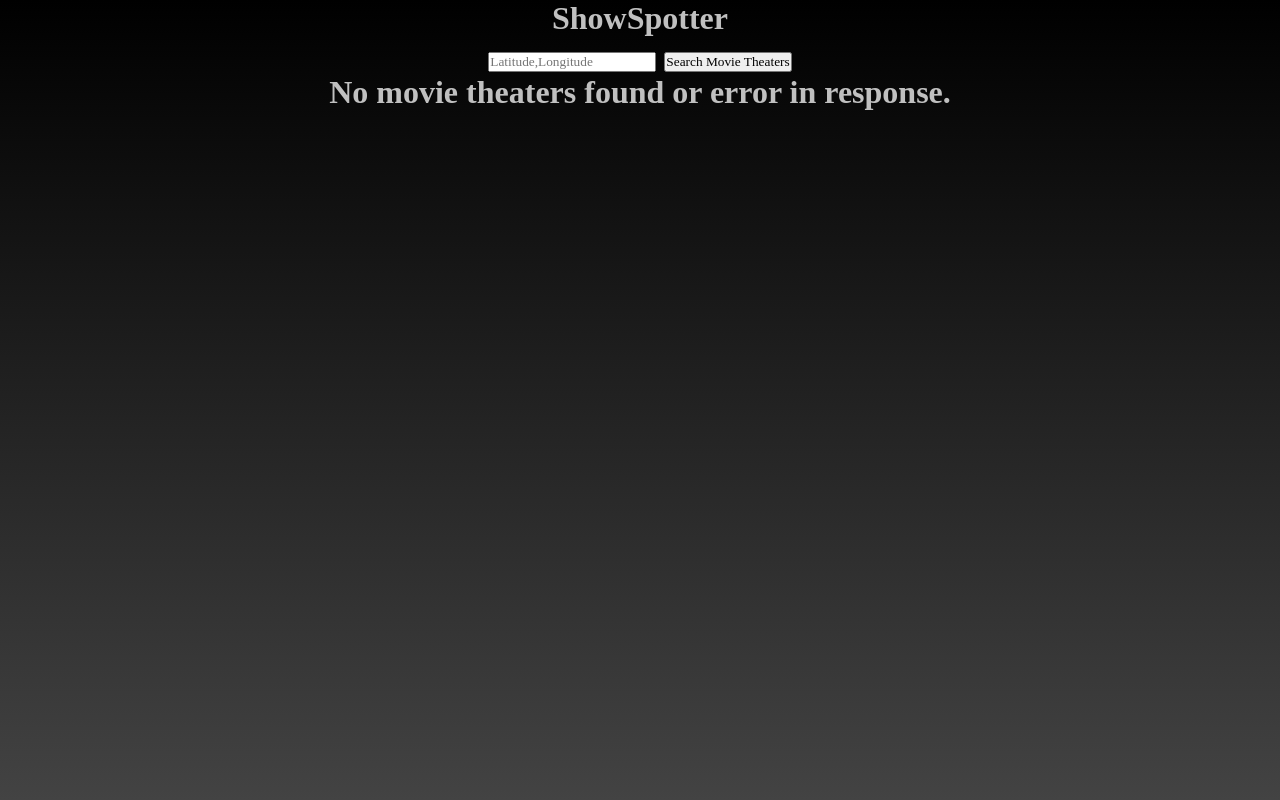
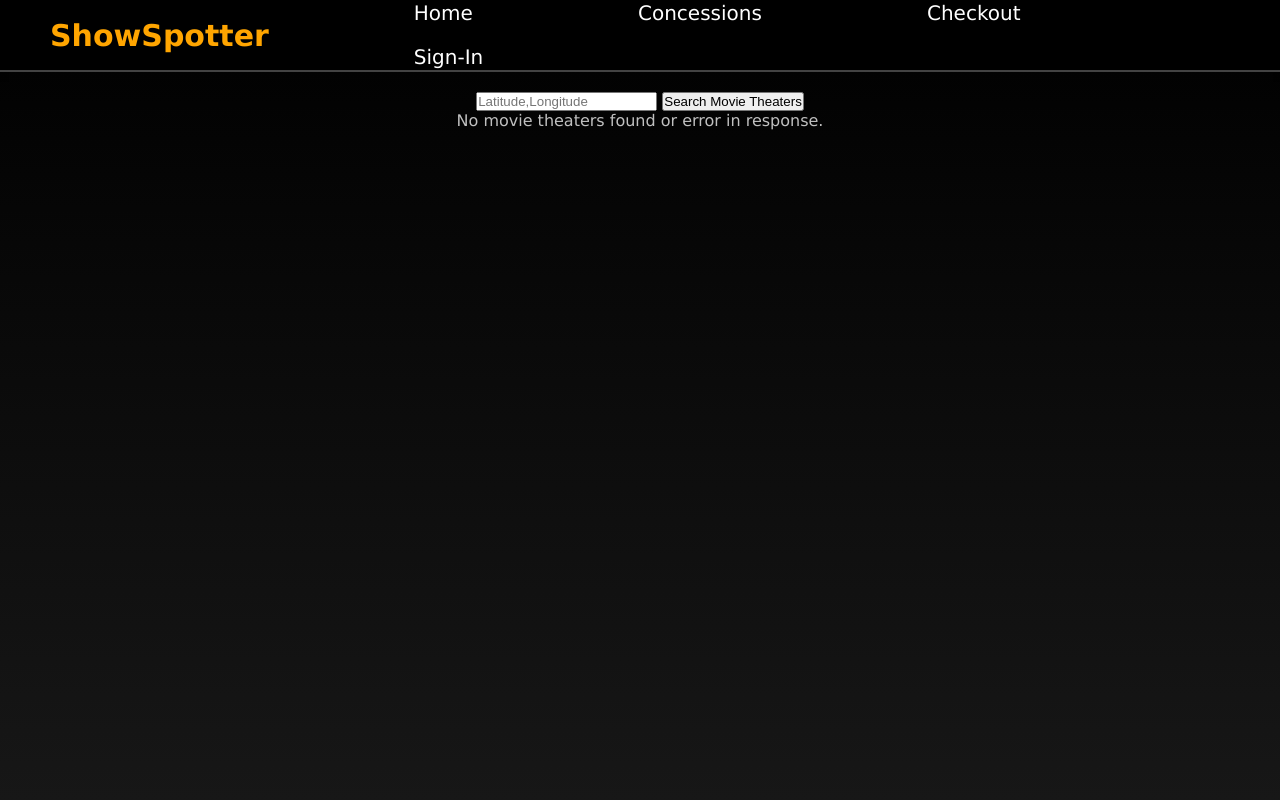
Before and after one commit to pgpdc/ShowSpotter, a PHP site: page / in a window 1280 px wide. Run offline with PHP 8.4, Linux system fonts and the light colour scheme.

Commit message:
Navbar & CSS Design + Cleanup Made changes to several php files to add navbar, made navbar.css, and edited several css

```diff
--- a/Styles/ShowTimes.css
+++ b/Styles/ShowTimes.css
@@ -1,94 +1,19 @@
 *{
     padding: 0%;
     margin: 0%;
-    font-family: 'Times New Roman', Times, serif;
+/*    font-family: 'Times New Roman', Times, serif;*/
+
 }
 
 body{
     font-family: "Verdana", "Geneva", sans-serif;
-    background: linear-gradient(to bottom, #000000, #434343);
+    background: linear-gradient(to bottom, #000000, #171717);
     color: #C0C0C0;
     text-align: center;
     display: flex;
     flex-direction: column;
     min-height: 100vh;
 }
-
-nav{
-    display: grid;
-    grid-template-columns: auto 1fr;
-    align-items: center;
-    grid-column-gap: 50px;
-    grid-template-rows: 70px;
-    box-shadow: 0 5px 5px rgba(0,0,0,0.15);
-    position: sticky;
-    top: 0;
-    background-color: white;
-    padding-left: 20px;
-    padding-right: 20px;
-}
-
-nav .brand{
-    font-size: 28px;
-    font-weight: bold;
-    color: orange;
-}
-
-nav a{
-    text-decoration: none;
-    display: inline-block;
-    padding: 10px 35px;
-    transition: background-color 0.3s, color 0.3s;
-    color: #245990;
-    font-size: 18px;
-}
-
-nav a:hover,
-nav a.active{
-    background: #4d9176;
-    color: #fff;
-    border-radius: 3px;
-}
-
-/*
-ul{
-    background: #800000;
-    text-align: center;
-    font-size: 30px;
-    list-style:none;
-}
-ul li a{
-    display: block;
-    padding: 30px;
-    color: #C0C0C0;
-    text-align: center;
-    text-decoration: none;
-    font-size: 30px;
-}
-ul li ul.dropdown {
-    text-align: center;
-    width:5px;
-    position:absolute;
-    z-index: 150;
-    display:none;
-}
-ul li a:hover {
-    background:#BDB76B;
-}
-ul li:hover ul.dropdown{
-    font-display: 5px;
-    display:contents;
-}
-*/
-
-/*ShowSpotter
-h1{
-    font-size: 50pt;
-    font-family: 'Times New Roman', Times, serif ;
-    color: #C0C0C0;
-    text-align:center;
-}
-*/
 
 /*Showtimes*/
 h2{
--- /dev/null
+++ b/Styles/navbar.css
@@ -0,0 +1,38 @@
+nav{
+    display: grid;
+    grid-template-columns: auto 1fr;
+    align-items: center;
+    grid-column-gap: 50px;
+    grid-template-rows: 70px;
+    box-shadow: 0 5px 5px rgba(0,0,0,0.15);
+    position: sticky;
+    top: 0;
+    background-color: black;
+    border-bottom: #434343 solid 2pt;
+    padding-left: 50px;
+    padding-right: 20px;
+    font-family: Verdana, Geneva, Tahoma, sans-serif;
+    text-align: left;
+}
+
+nav .brand{
+    font-size: 30px;
+    font-weight: bold;
+    color: orange;
+}
+
+nav a{
+    text-decoration: none;
+    display: inline-block;
+    padding: 10px 35px;
+    transition: background-color 0.3s, color 0.3s;
+    color: #ffffff;
+    font-size: 20px;
+}
+
+nav a:hover,
+nav a.active{
+    background: orange;
+    color: #005bbd;
+    border-radius: 3px;
+}
--- a/index.php
+++ b/index.php
@@ -59,10 +59,22 @@ if ($_SERVER["REQUEST_METHOD"] == "POST" && isset($_POST['location'])) {
     <meta name="viewport" content="width=device-width, initial-scale=1.0">
     <title>Homepage</title>
     <link rel="stylesheet" href="Styles/ShowTimes.css">
+    <link rel="stylesheet" href="Styles/navbar.css">
+</head>
 
-</head>
 <body>
-    <h1>ShowSpotter</h>
+
+    <nav>
+        <div class="brand">ShowSpotter</div>
+        <div class="links">
+            <a href="index.php">Home</a>
+            <a href="">Concessions</a>
+            <a href="checkout.html">Checkout</a>
+            <a href="login.php">Sign-In</a>
+        </div>
+    </nav>
+    <br>
+
     <script>
         function changeTheater() {
             <?php echo"window.location.href=ShowTimes.php?theater=indiana";
```
Also changed, not shown: Showtimes.php (+3 -36 lines), Styles/checkout.css (+16 -2 lines), checkout.html (+17 -7 lines), login.php (+13 -0 lines), register.php (+13 -0 lines).
